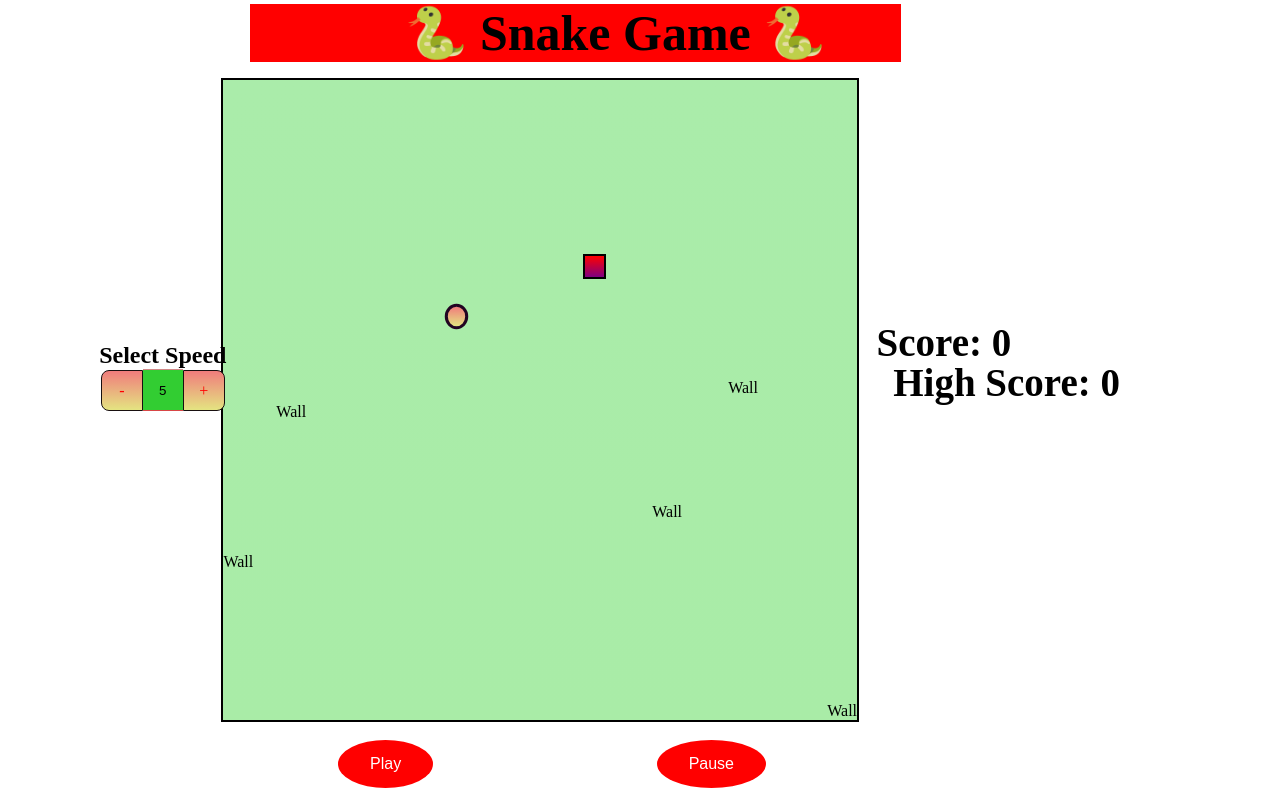
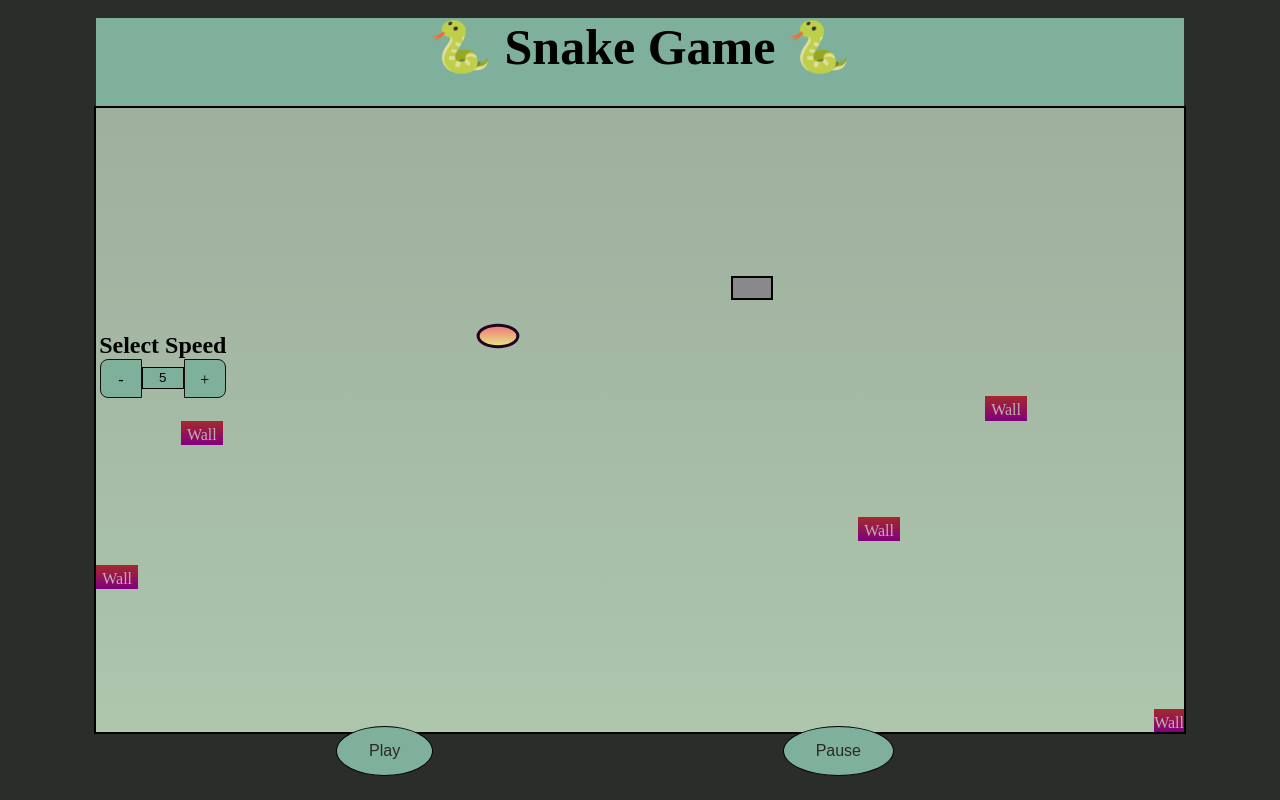
Before and after one commit to BhaskarAddepalli/BhaskarAddepalli.github.io, a plain HTML site: page index.html in a window 1280 px wide. Drawn offline with Linux system fonts and the light colour scheme; a web font is replaced by a local one.

Commit message:
Update style.css

```diff
--- a/css/style.css
+++ b/css/style.css
@@ -3,9 +3,18 @@
     padding: 0;
     margin: 0;
 }
+#bott
+{
 
+    width: 85%;
+    background: linear-gradient(rgb(158, 175, 158), rgb(173, 198, 172));
+    height: 70px;
+    border: 2px solid black;
+    position: absolute;
+    top: 90%;
+}
 .body{
-    background: url("../img/Garden-Background.png");
+    background: rgb(42, 45, 42);
     min-height: 100vh;
     background-size: 100vw 100vh;
     background-size: 100% 100%;
@@ -35,54 +44,66 @@
     top:45%;
     right:12.5%;
 }
-
 #board{
-    background: linear-gradient(rgb(170, 236, 170), rgb(169, 236, 167));
+    background: linear-gradient(rgb(158, 175, 158), rgb(173, 198, 172));
     border: 2px solid black;
     display: grid;
     grid-template-rows: repeat(25, 1fr);
     grid-template-columns: repeat(25, 1fr);
     position:fixed;
-    left:17.3%;
-    width:49.5%;
-    height:80%;
+
+    width:85%;
+    height:78%;
+    margin-top: 40px;
 }
 #btn{
     position: fixed;
-     top:92%;
+     top:90%;
      right:66% ;
 }
 #Play{
-    background-color:red;
+
+    background-color:#7EB09B;
   border: none;
-  color: white;
+  color: #2b2921;
+  border: 1px solid black;
   padding: 15px 32px;
   text-align: center;
   text-decoration: none;
   display: inline-block;
   font-size: 16px;
-  margin: 4px 2px;
+  margin: 6px 2px;
   cursor: pointer;
   border-radius: 60%;
   outline: none;
 }
+
 #btn2{
   position: fixed;
   top:720px;
-  right:600px;
-    top:92%;
-  right:40%;
+    top:90%;
+  right:30%;
+}
+#btn1{
+  position: fixed;
+  top:720px;
+    top:85%;
+    border-radius: 2px solid black;
+
+  right:5%;
+  width: 150px;
 }
 #Pause{
-  background-color:red;
+  background-color:#7EB09B;
 border: none;
-color: white;
+color: #2b2921;
+border: 1px solid black;
 padding: 15px 32px;
 text-align: center;
 text-decoration: none;
 display: inline-block;
 font-size: 16px;
-margin: 4px 2px;
+margin: 6px 2px;
 cursor: pointer;
 border-radius: 60%;
 outline: none;
@@ -101,9 +122,17 @@ outline: none;
 }
 
 .food{
-    background: linear-gradient(red, purple);
+    background: rgb(138, 137, 137);
     border: .25vmin solid black;
     border-radius: 0%;
+
+}
+.wall{
+  background: linear-gradient(brown, purple);
+  color: rgb(197, 173, 173);
+  text-align: center;
+  vertical-align: middle;
+  padding-top: 5px;
 }
 
 form {
@@ -112,17 +141,17 @@ form {
     left: 1%;
     margin: 0 auto;
     text-align: center;
-    padding-top: 50px;
+    padding-top: 40px;
     top:36.5%;
   }
   .value-button {
-    color: red;
+    color: black;
     display: inline-block;
     border: 1px solid rgb(24, 15, 15);
-    background: linear-gradient(rgb(240, 124, 124), rgb(228, 228, 129));
+    background: #7EB09B;
     margin: 0px;
     width: 40px;
-    height: 17px;
+    height: 15px;
     text-align: center;
     vertical-align: middle;
     padding: 11px 0;
@@ -162,12 +191,12 @@ form {
   input#number {
     text-align: center;
     border: none;
-    border-top: 1px solid rgb(209, 136, 136);
-    border-bottom: 1px solid rgb(216, 70, 70);
+
+    border: 1px solid black;
     margin: 0px;
     width: 40px;
-    height: 40px;
-    background:limegreen;
+    height: 20px;
+    background:#7EB09B;
   }
 
   form h2{
@@ -175,16 +204,17 @@ form {
   }
 
   #title{
-    background-color:red;
+    background-color:#7EB09B;
     position: absolute;
     top: 4px;
-      top: 0.5%;
-    left:250px;
+      top: 2.2%;
     font-size: 50px;
     font-weight: bold;
     font-family: 'New Tegomin', serif;
     color:black;
-    padding-left: 155px;
-    width:558px;
-      width:38.75%
+    padding: auto;
+    position:fixed;
+    text-align: center;
+    height: 200px;
+    width:85%;
   }
```
